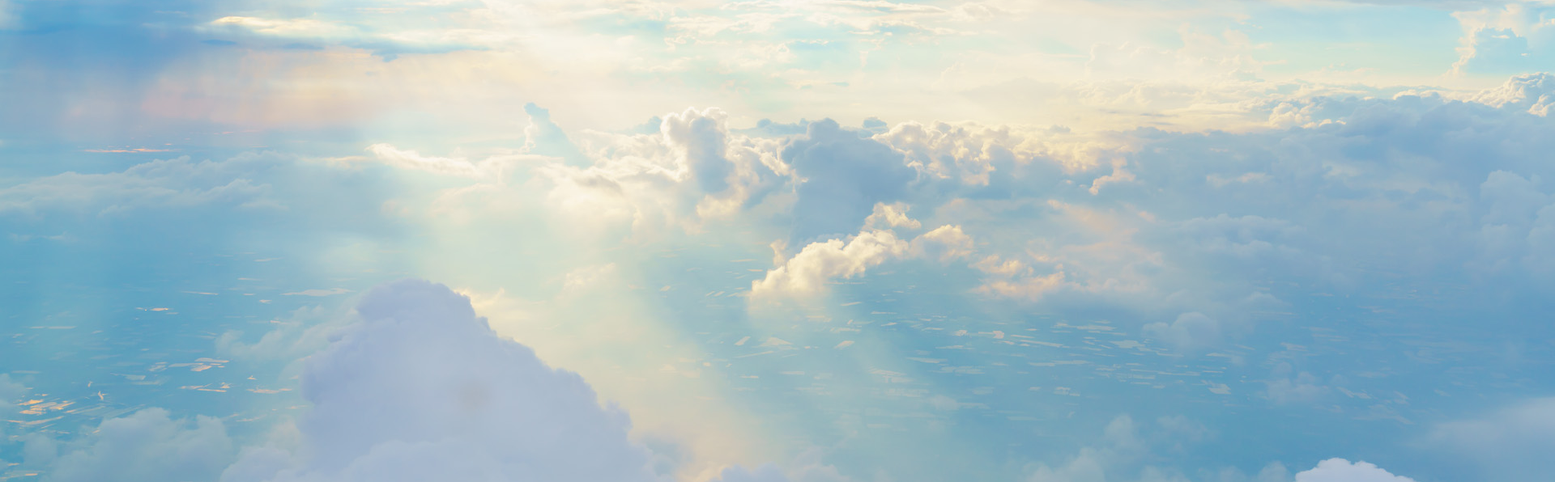
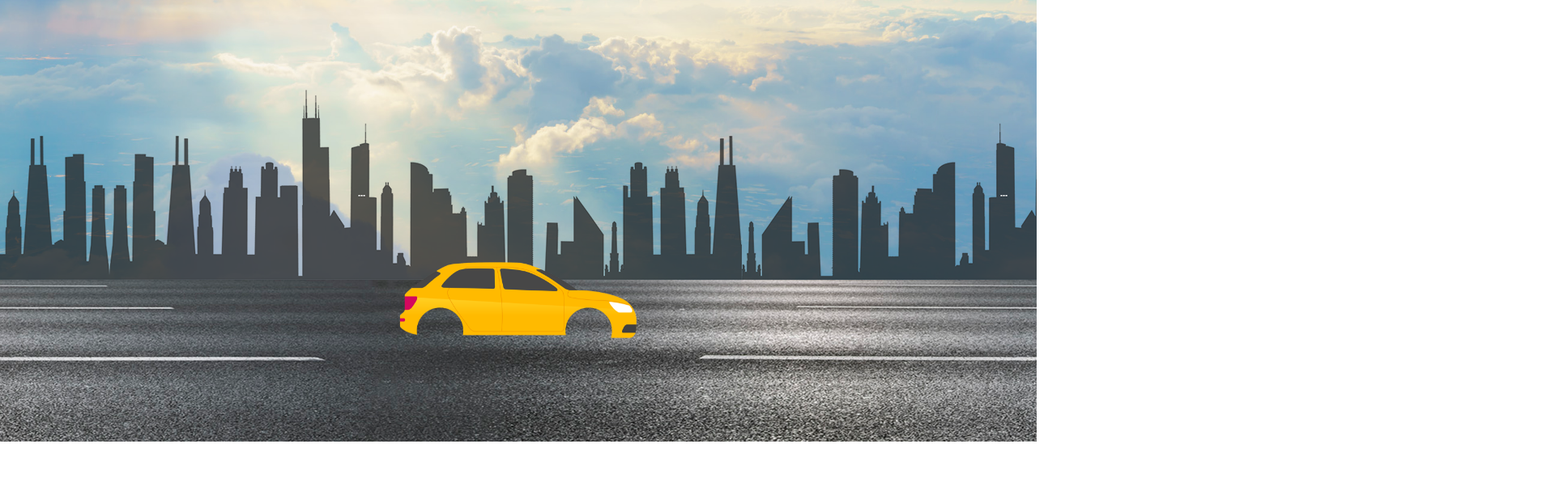
Before and after one commit to GentleMizt/Animations, a plain HTML site: page index.html in a window 1280 px wide. Shown: the part 254-850 px from the top of the page at 81% size, 1920 px wide, since content can reach past the window. After the commit the page ends 800 px from the top, so only its background shows below. Drawn offline with Linux system fonts and the light colour scheme.

Commit message:
third commit

```diff
--- a/index.html
+++ b/index.html
@@ -9,21 +9,15 @@
 </head>
 <body>
    <div class="overall-div">
-        <div class="sky">
-            <img src="./Car_Animation_Img/sky.jpg" alt="sky-img">
-        </div>
-        <div class="buildings">
-            <img src="./Car_Animation_Img/city.png" alt="buildings-img">
-        </div>
-        <div class="road">
-            <img src="./Car_Animation_Img/road.jpg" alt="road-img">
+       <div class="road">
+
+       </div>
+       <div class="buildings">
+
         </div>
         <div class="car">
             <img src="./Car_Animation_Img/car.png" alt="car-img">
         </div>
-        <div class="tyres">
-            <img src="./Car_Animation_Img/wheel.png" alt="tyres-img">
-        </div>
    </div>
 </body>
 </html>
--- a/style.css
+++ b/style.css
@@ -3,6 +3,78 @@
     padding: 0;
     box-sizing: border-box;
 }
-h1{
-    border: 1px solid red;
+.overall-div{
+    width: 100%;
+    background-image: url(./Car_Animation_Img/sky.jpg);
+    background-size: cover;
+    background-position: center;
+    height: 100vh;
+    position: relative;
+    overflow-x: hidden;
 }
+.road{
+    height: 200px;
+    width: 500%;
+    background-image: url(./Car_Animation_Img/road.jpg);
+    /* background-repeat: repeat-x; */
+    position: absolute;
+    bottom: 0;
+    left: 0;
+    right: 0;
+    z-index: 1;
+    animation: road 6s linear infinite;
+}
+.buildings{
+    position: absolute;
+    background-image: url(./Car_Animation_Img/city.png);
+    bottom: 200px;
+    right: 0;
+    left: 0;
+    height: 250px;
+    width: 500%;
+    animation: buildings 20s linear infinite;
+}
+.car{
+    width: 300px;
+    position: absolute;
+    left: calc(50% - 150px);
+    z-index: 2;
+    bottom: 100px;
+}
+.car img{
+    width: 100%;
+    animation: car 1s linear infinite;
+}
+
+
+
+
+
+
+
+
+
+
+
+
+@keyframes road{
+    100%{
+        transform: translateX(-4000px);
+    }
+}
+@keyframes buildings{
+    100%{
+        transform: translateX(-2000px);
+    }
+}
+@keyframes car{
+    100%{
+        transform: translateY(-1.5px);
+    }
+    50%{
+        transform: translateY(1.5px);
+    }
+    0%{
+        transform: translateY(-1.5px);
+    }
+}
```
